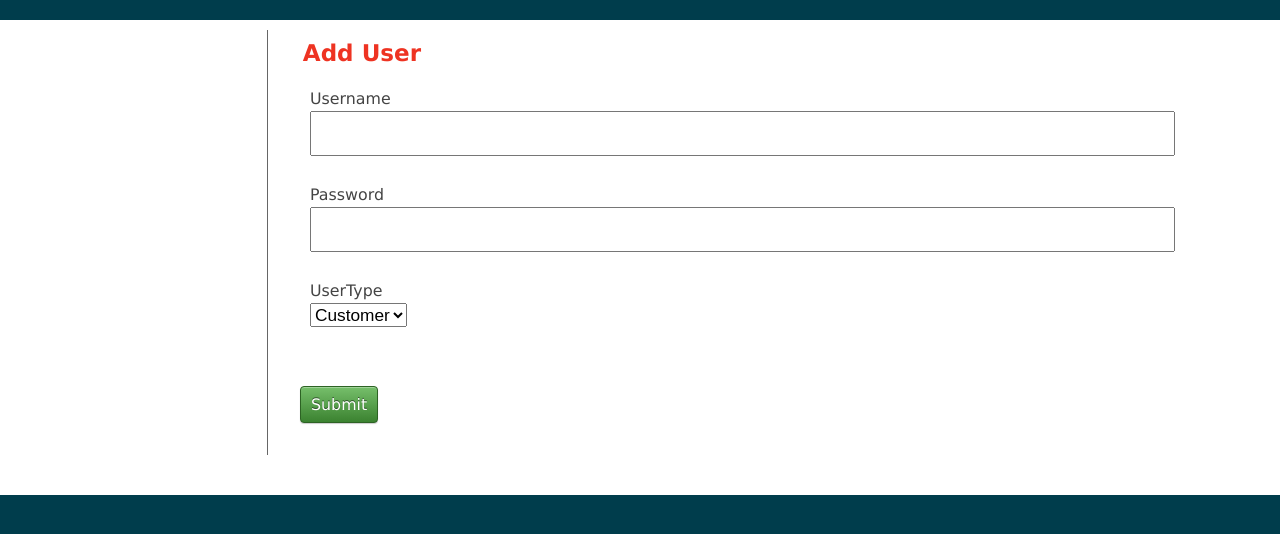
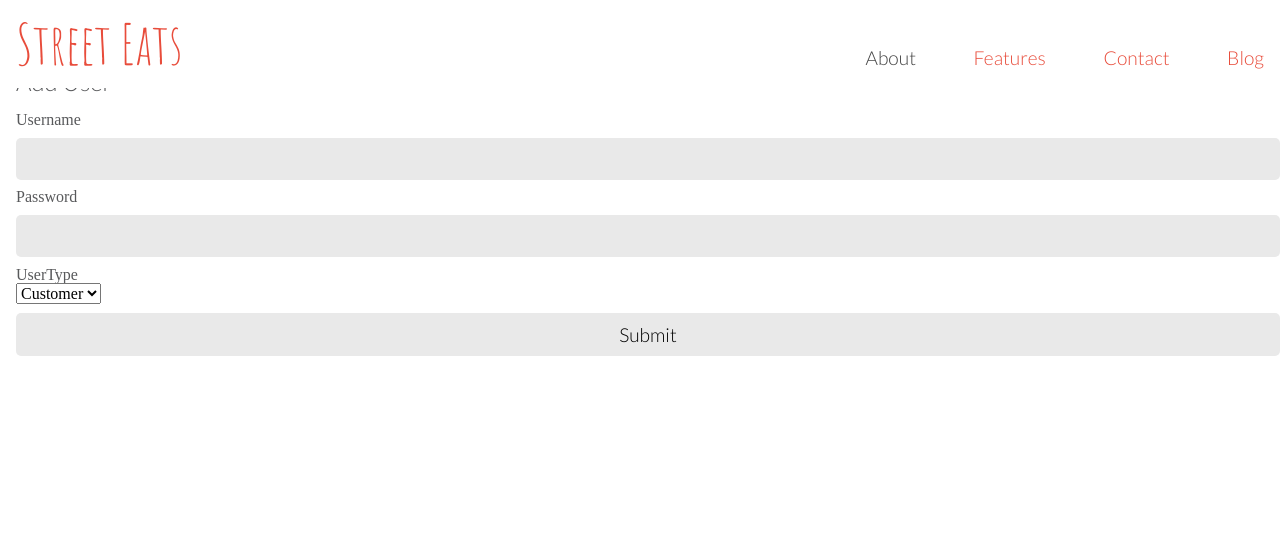
Before and after one commit to TomHergenreter/streetEats, a CakePHP app: the page made by app/View/Users/add.ctp in a window 1280 px wide. Shown: the top 534 px of the page. Run offline with PHP 8.4 and a stand-in for CakePHP, Linux system fonts and the light colour scheme; the template is opened without the code that fills it, so the values that code supplies are empty; form fields are guessed from the names that the template uses; some libraries are stand-ins or nearby versions.

Commit message:
Add style and layout for landing page

```diff
--- a/app/Controller/UsersController.php
+++ b/app/Controller/UsersController.php
@@ -2,9 +2,12 @@
 
 class UsersController extends AppController {
 
+	var $uses = array('Vendor', 'Location');
+
     public function beforeFilter() {
 	    parent::beforeFilter();
 	    $this->Auth->allow('add'); // Letting users register themselves
+	    $this->Auth->allow('index');
 	}
 
 	public function login() {
--- a/app/View/Layouts/default.ctp
+++ b/app/View/Layouts/default.ctp
@@ -16,21 +16,20 @@
  * @since         CakePHP(tm) v 0.10.0.1076
  * @license       http://www.opensource.org/licenses/mit-license.php MIT License
  */
-
-$cakeDescription = __d('cake_dev', 'CakePHP: the rapid development php framework');
 ?>
 <!DOCTYPE html>
 <html>
 <head>
 	<?php echo $this->Html->charset(); ?>
 	<title>
-		<?php echo $cakeDescription ?>:
-		<?php echo $title_for_layout; ?>
+		<?php echo 'Street Eats'?>
 	</title>
 	<?php
 		echo $this->Html->meta('icon');
 
-		echo $this->Html->css('cake.generic');
+		echo $this->Html->css('normalize');
+		echo $this->Html->css('font-awesome/css/font-awesome.min.css');
+		echo $this->Html->css('screen');
 
 		echo $this->fetch('meta');
 		echo $this->fetch('css');
@@ -39,14 +38,36 @@ $cakeDescription = __d('cake_dev', 'CakePHP: the rapid development php framework
 </head>
 <body>
 	<div id="container">
-		<div id="header">
-		</div>
+
+		<!-- Header -->
+        <header>
+	        <nav class="landingNav">
+
+	        	<!-- Logo -->
+	        	<h1 class="logoTitle">Street Eats</h1>
+
+	        	<!-- nav links -->
+	        	<ul class="navList">
+	        		<li><a href="#about">About</a></li>
+	        		<li><a href="">Features</a></li>
+	        		<li><a href="">Contact</a></li>
+	        		<li><a href="">Blog</a></li>
+	        	</ul>
+
+	        </nav>
+        </header>
+        <!-- End Header -->
+
 		<div id="content">
-
 			<?php echo $this->Session->flash(); ?>
-
 			<?php echo $this->fetch('content'); ?>
 		</div>
+
+		<!-- Map Section -->
+        <div class="background">
+        </div>
+        <!-- End Map Section -->
+
 		<div id="footer">
 		</div>
 	</div>
--- a/app/webroot/css/screen.css
+++ b/app/webroot/css/screen.css
@@ -1,4 +1,4 @@
-@import url(http://fonts.googleapis.com/css?family=Amatic+SC:400,700|Lato:300,400,500);
+@import url(http://fonts.googleapis.com/css?family=Amatic+SC:400,700|Lato:100,300,400,500);
 /* Compass Mixins */
 html, body, div, span, applet, object, iframe,
 h1, h2, h3, h4, h5, h6, p, blockquote, pre,
@@ -187,7 +187,7 @@ header {
     width: 22%;
     margin: 0 1.5%;
     text-align: center;
-    padding: none;
+    padding: 1em 1em .5em 1em;
   }
 }
 @media (max-width: 720px) {
@@ -199,8 +199,14 @@ header {
     text-align: center;
   }
 }
+@media (max-width: 720px) {
+  .landingNav {
+    padding-bottom: 0;
+  }
+}
 
 .userPortal {
+  margin: 1em 1em;
   float: right;
   background: #e84c3b;
   border-radius: 0px 0px 5px 5px;
@@ -212,6 +218,13 @@ header {
 }
 .userPortal > li a {
   color: #fff;
+}
+@media (max-width: 720px) {
+  .userPortal {
+    width: 100%;
+    margin: 0;
+    border-radius: 0 0 0 0;
+  }
 }
 
 .dashNav {
@@ -501,7 +514,12 @@ input, textarea {
     \:\__\     /:/  /                     \::/  /       \::/  /
      \/__/     \/__/                       \/__/         \/__/            */
 body {
-  margin-top: 60px;
+  margin-top: 70px;
+}
+@media (max-width: 720px) {
+  body {
+    margin-top: 120px;
+  }
 }
 
 .content {
@@ -609,3 +627,91 @@ body {
 .mapSection > h3 > i {
   margin-right: .5em;
 }
+
+.background {
+  background: url(../img/streetEatsbg.jpg) no-repeat center center fixed;
+  -webkit-background-size: cover;
+  -moz-background-size: cover;
+  -o-background-size: cover;
+  background-size: cover;
+}
+
+.intro {
+  height: 600px;
+}
+.intro h1 {
+  float: right;
+  color: #fff;
+  text-align: center;
+}
+.intro .introText {
+  float: left;
+  width: 30%;
+  margin: 10% 0 0 5%;
+}
+@media (max-width: 720px) {
+  .intro .introText {
+    float: none;
+    width: 80%;
+    margin: 0 auto;
+    padding: 1.5em 0 1.5em 0;
+  }
+}
+@media (max-width: 720px) {
+  .intro {
+    width: 100%;
+    overflow: hidden;
+    height: auto;
+    padding: 1em 1em 2em 1em;
+  }
+}
+
+.features {
+  background: #e84c3b;
+}
+.features h1 {
+  color: #fff;
+  margin: 0 auto;
+  text-align: center;
+  padding: .25em;
+}
+.features h3 {
+  color: #fff;
+  font-size: 1em;
+  margin: 0 auto;
+  text-align: center;
+  padding: .5em;
+}
+.features .icons-ul {
+  width: 70%;
+  margin: 0 auto;
+  padding: 1em 0;
+}
+.features .icons-ul li {
+  font-family: "Lato";
+  font-weight: 100;
+  color: #fff;
+  padding: 1em 0;
+  line-height: 1.2em;
+}
+.features .icons-ul i {
+  font-size: 2.5em;
+  padding-top: .15em;
+}
+@media (max-width: 720px) {
+  .features .icons-ul i {
+    font-size: 2em;
+  }
+}
+
+.introImg {
+  float: left;
+  margin-left: 25%;
+  padding-top: 5em;
+  max-width: 100%;
+}
+@media (max-width: 720px) {
+  .introImg {
+    display: none;
+  }
+}
--- /dev/null
+++ b/sass/sass/components/_landing.scss
@@ -0,0 +1,79 @@
+.background {
+	background: url(../img/streetEatsbg.jpg) no-repeat center center fixed;
+	-webkit-background-size: cover;
+	-moz-background-size: cover;
+	-o-background-size: cover;
+	background-size: cover;
+}
+
+.intro {
+	height: 600px;
+	h1 {
+		float: right;
+		color: #fff;
+		text-align: center;
+	}
+	.introText {
+		float: left;
+		width: 30%;
+		margin: 10% 0 0 5%;
+		@include breakpoint(s) {
+			float: none;
+			width: 80%;
+			margin: 0 auto;
+			padding: 1.5em 0 1.5em 0;
+		}
+	}
+	@include breakpoint(s) {
+		width: 100%;
+		overflow: hidden;
+		height: auto;
+		padding: 1em 1em 2em 1em;
+	}
+}
+
+.features {
+	background: $orange;
+	h1{
+		color: #fff;
+		margin: 0 auto;
+		text-align: center;
+		padding: .25em;
+	}
+	h3{
+		color: #fff;
+		font-size: 1em;
+		margin: 0 auto;
+		text-align: center;
+		padding: .5em;
+	}
+	.icons-ul {
+		width: 70%;
+		margin:0 auto;
+		padding: 1em 0;
+		li{
+			font-family: $baseFontFamily;
+			font-weight: 100;
+			color: #fff;
+			padding: 1em 0;
+			line-height: 1.2em;
+		}
+		i{
+			font-size: 2.5em;
+			padding-top: .15em;
+			@include breakpoint(s) {
+				font-size: 2em;
+			}
+		}
+	}
+}
+
+.introImg {
+	float: left;
+	margin-left: 25%;
+	padding-top: 5em;
+	max-width: 100%;
+	@include breakpoint(s) {
+		display: none;
+	}
+}
--- a/sass/sass/components/_layout.scss
+++ b/sass/sass/components/_layout.scss
@@ -11,7 +11,10 @@
      \/__/     \/__/                       \/__/         \/__/            */
 
 body {
-	margin-top: 60px;
+	margin-top: 70px;
+	@include breakpoint(s) {
+		margin-top: 120px;
+	}
 }
 
 .content{
--- a/sass/sass/components/_navigation.scss
+++ b/sass/sass/components/_navigation.scss
@@ -60,7 +60,7 @@
 				width: 22%;
 				margin: 0 1.5%;
 				text-align: center;
-				padding: none;
+				padding: 1em 1em .5em 1em;
 			}
 		}
 		@include breakpoint(s){
@@ -71,10 +71,14 @@
 			text-align: center;
 		}
 	}
+	@include breakpoint(s) {
+		padding-bottom: 0;
+	}
 }
 
 // user portal navigation
 .userPortal {
+	margin: 1em 1em;
 	float: right;
 	background: $orange;
 	border-radius: 0px 0px 5px 5px;
@@ -85,6 +89,11 @@
 		a {
 			color: #fff;
 		}
+	}
+	@include breakpoint(s){
+		width: 100%;
+		margin: 0;
+		border-radius: 0 0 0 0;
 	}
 }
 
--- a/sass/sass/global/_typography.scss
+++ b/sass/sass/global/_typography.scss
@@ -1,5 +1,5 @@
 
- @import url(http://fonts.googleapis.com/css?family=Amatic+SC:400,700|Lato:300,400,500);
+ @import url(http://fonts.googleapis.com/css?family=Amatic+SC:400,700|Lato:100,300,400,500);
 
  //Font Weights
  $light: 300;
--- a/sass/sass/screen.scss
+++ b/sass/sass/screen.scss
@@ -14,3 +14,4 @@
 @import "components/forms";
 @import "components/map";
 @import "components/layout";
+@import "components/landing";
```
Also changed, not shown: app/View/Users/index.ctp (+21 -4 lines), app/webroot/img/mobileComp.png (added), app/webroot/img/streetEatsTruck.png (added), app/webroot/img/streetEatsbg.jpg (added), 3 other files.
